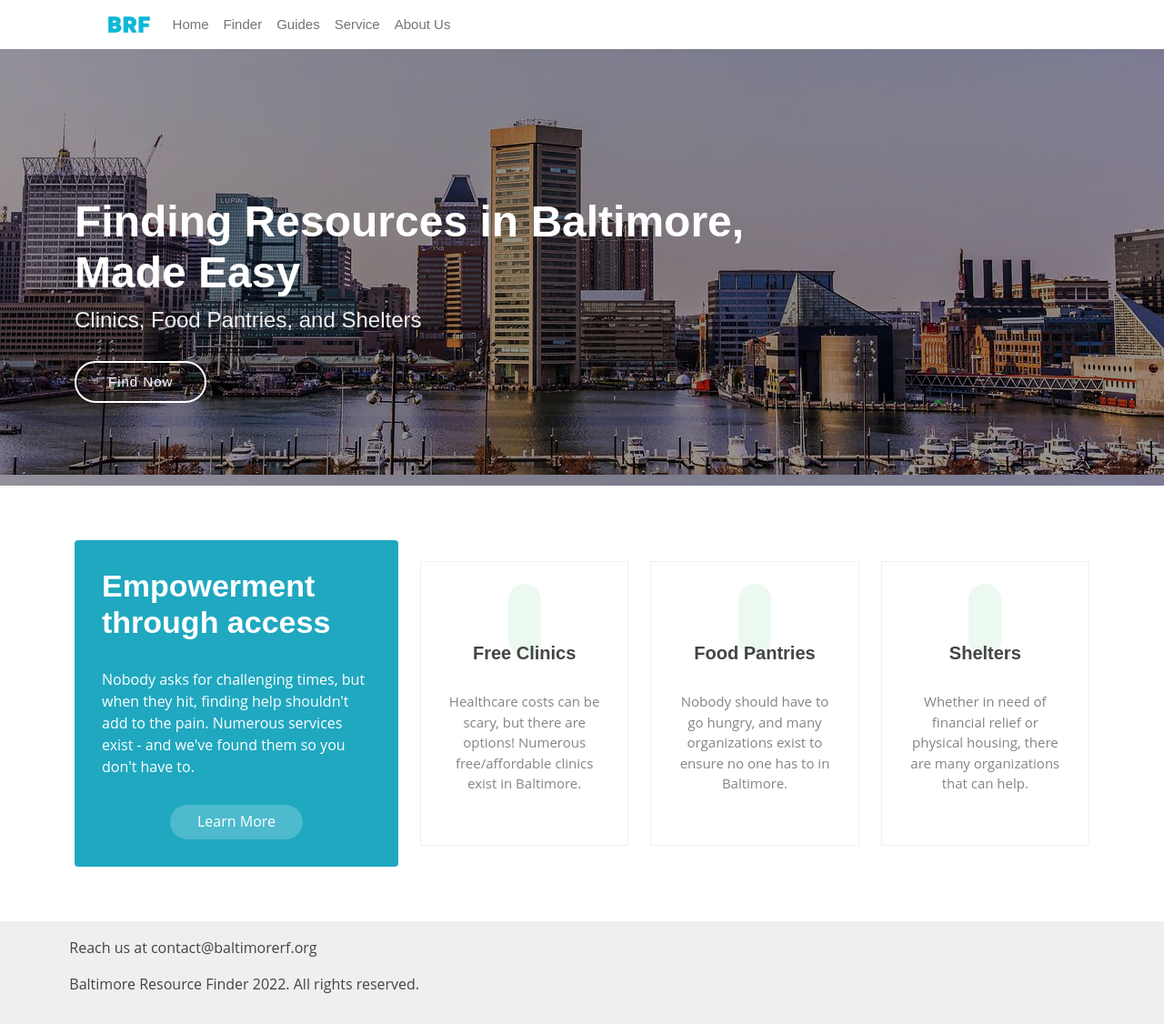
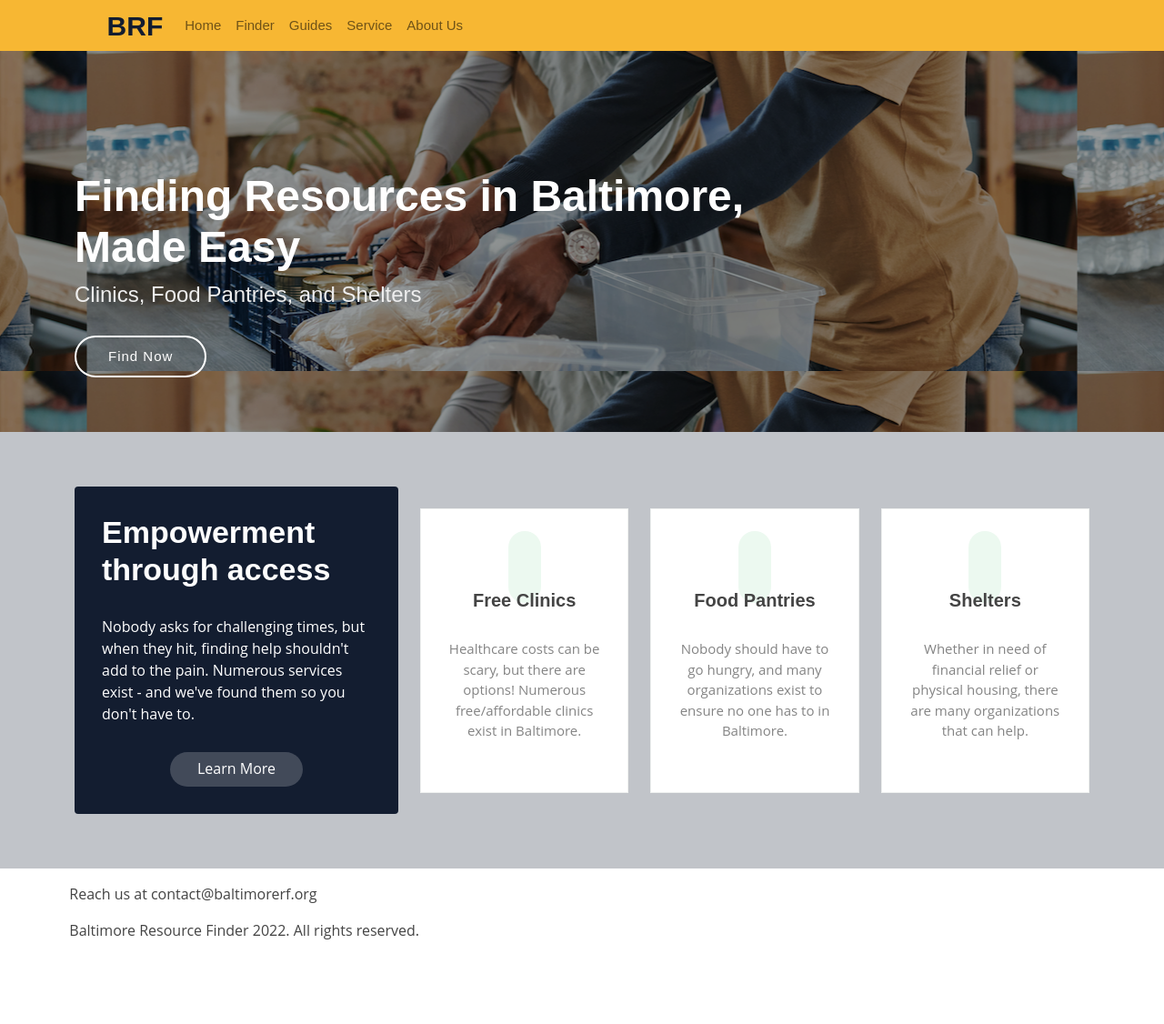
Before and after one commit to sarata99/baltimorerf, a Flask app: page / in a window 1280 px wide. Shown: the whole page at 91% size. After the commit the page ends 1033 px from the top, so only its background shows below. Run offline with Flask 2, Linux system fonts and the light colour scheme; some libraries are stand-ins or nearby versions.

Commit message:
New color scheme

```diff
--- a/static/styles/main.css
+++ b/static/styles/main.css
@@ -7,12 +7,12 @@ body {
 }
 
 a {
-  color: #20a8c0;
+  color: #131d30;
   text-decoration: none;
 }
 
 a:hover {
-  color: #86db9f;
+  color: #131d30;
   text-decoration: none;
 }
 
@@ -21,7 +21,7 @@ h1, h2, h3, h4, h5, h6 {
 }
 
 .container_format {
-  background-color: #20a8c0;
+  background-color: #131d30;
 }
 
 .container_text{
@@ -57,7 +57,7 @@ h1, h2, h3, h4, h5, h6 {
   font-family: "Poppins", sans-serif;
 }
 #header .logo a {
-  color: #20a8c0;
+  color: #131d30;
 }
 #header .logo img {
   max-height: 40px;
@@ -83,7 +83,7 @@ h1, h2, h3, h4, h5, h6 {
   display: flex;
   align-items: center;
   justify-content: space-between;
-  padding: 10px 0 10px 30px;
+  padding: 0px 0 0px 30px;
   font-family: "Poppins", sans-serif;
   font-size: 15px;
   font-weight: 500;
@@ -98,6 +98,10 @@ h1, h2, h3, h4, h5, h6 {
 }
 .navbar a:hover, .navbar .active, .navbar .active:focus, .navbar li:hover > a {
   color: #20a8c0;
+}
+
+.nav-brf{
+    font-weight:bold;
 }
 
 /**
@@ -171,8 +175,8 @@ h1, h2, h3, h4, h5, h6 {
 --------------------------------------------------------------*/
 #hero {
   width: 100%;
-  height: 60vh;
-  background: url("../assets/baltimore-panoramic.jpeg") top center;
+  height: 100%;
+  background: url("../assets/homepage.png") top center;
   position: relative;
 }
 #hero:before {
@@ -250,7 +254,7 @@ section {
 }
 
 .section-bg {
-  background-color: #f6f7f6;
+  background-color: #131d30;
 }
 
 .section-title {
@@ -311,7 +315,7 @@ section {
 --------------------------------------------------------------*/
 .why-us .content {
   padding: 30px;
-  background: #20a8c0;
+  background: #131d30;
   border-radius: 4px;
   color: #fff;
 }
@@ -369,6 +373,7 @@ section {
 .courses .course-item {
   border-radius: 5px;
   border: 1px solid #eef0ef;
+  background: white;
 }
 .courses .course-content {
   padding: 15px;
@@ -382,7 +387,7 @@ section {
   transition: 0.3s;
 }
 .courses .course-content h3 a:hover {
-  color: #20a8c0;
+  color: #131d30;
 }
 .courses .course-content p {
   font-size: 14px;
@@ -390,7 +395,7 @@ section {
 }
 .courses .course-content h4 {
   font-size: 14px;
-  background: #20a8c0;
+  background: #131d30;
   padding: 7px 14px;
   color: #fff;
   margin: 0;
--- a/templates/base.html
+++ b/templates/base.html
@@ -17,18 +17,18 @@
 <body>
     <!-- Fixed navbar -->
     <header>
-        <div class="container-fluid d-flex align-items-center">
+        <div class="container-fluid d-flex align-items-center" style="background: #F7b733">
         {% include "navbar.html" %}
     </header>
 
     <!-- Page content -->
-    <main role="main" class="container-fluid">
+    <main role="main" class="container-fluid" style="background: #c1c4c9">
         {% block content %}{% endblock %}
     </main>
 
     <!-- Sticky footer -->
     <footer class="footer ">
-        <div class="container-fluid" style="background-color: rgb(240, 238, 238); padding: 10px;">
+        <div class="container-fluid" style="background-color: white; padding: 10px;">
             {% include "footer.html" %}
         </div>
     </footer>
--- a/templates/navbar.html
+++ b/templates/navbar.html
@@ -1,6 +1,6 @@
 <div class="container">
   <nav class="navbar navbar-expand-lg navbar-light">
-    <a class="navbar-brand" href="{{ url_for('index') }}"><img src="{{ url_for('static',filename='assets/brf.png') }}" href="{{ url_for('index') }}" style="height: 20px;"></a>
+    <a class="navbar-brand" href="{{ url_for('index') }}" style="font-size: 30px; font-weight:900; color: #131d30"> BRF </a>
     <button class="navbar-toggler" data-bs-toggle="collapse" data-bs-target="#navbar">
       <span class="navbar-toggler-icon"></span>
     </button>
```
Also changed, not shown: static/assets/homepage.png (added), 2 other files.
